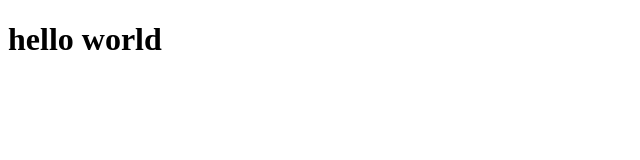
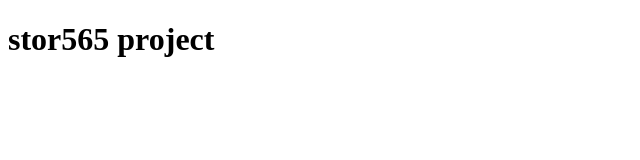
Before and after one commit to rainymz/Elnifio.github.io, a plain HTML site: page index.html in a window 1280 px wide. Shown: the whole page, without its empty margins (0-640 px from the left). Drawn offline with Linux system fonts and the light colour scheme.

Commit message:
Update index.html

```diff
--- a/index.html
+++ b/index.html
@@ -1,6 +1,6 @@
 <!DOCTYPE html>
 <html>
 <body>
-<h1>hello world</h1>
+<h1>stor565 project</h1>
 </body>
 </html>
```
